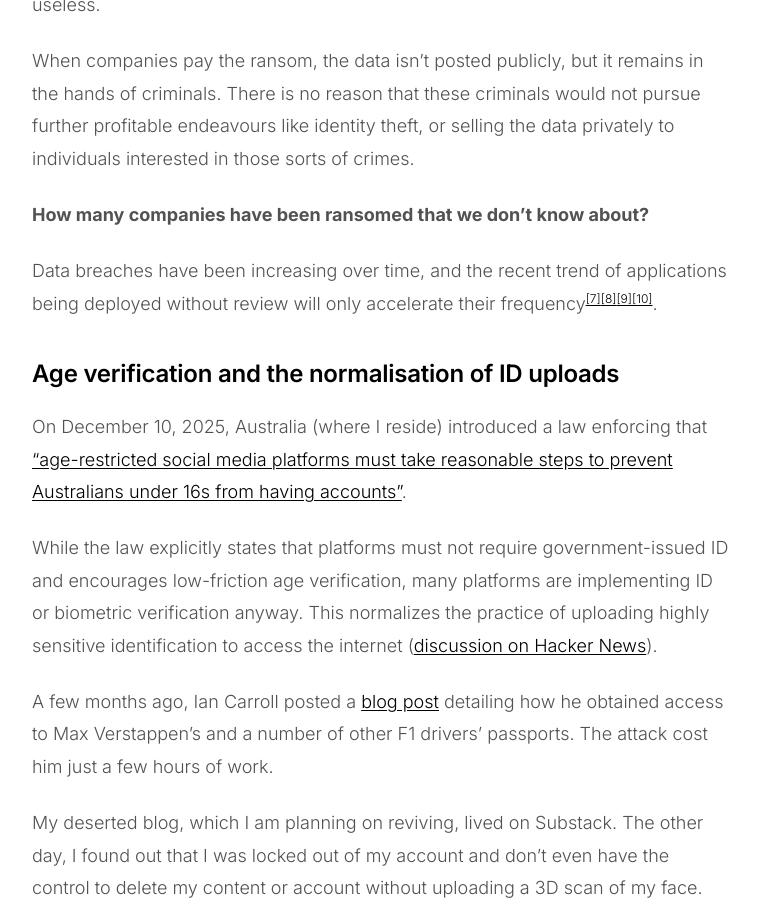
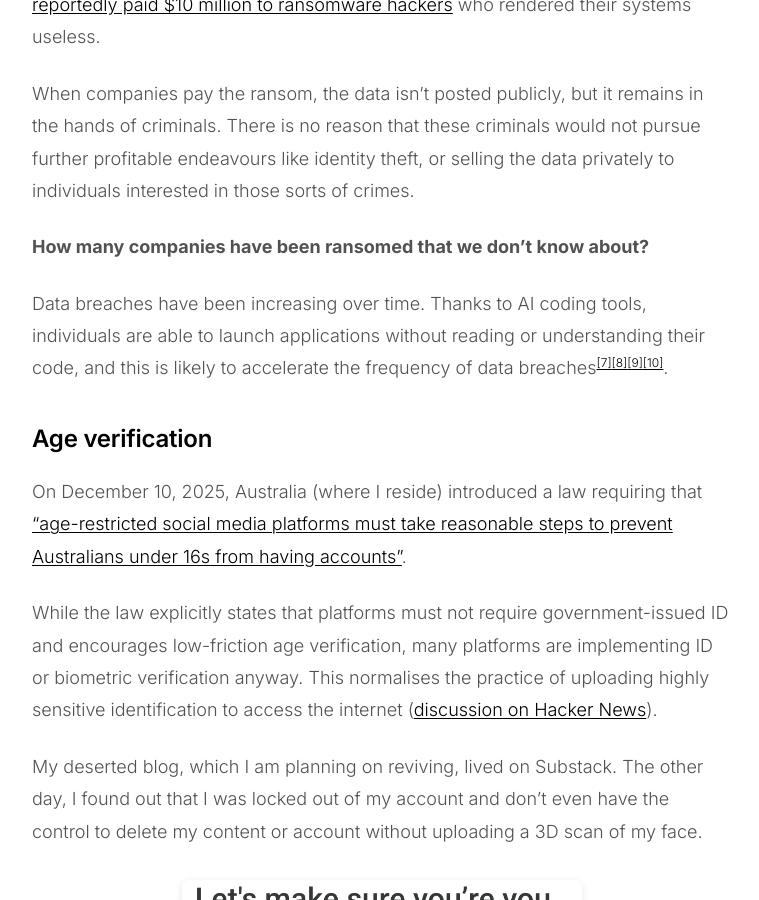
Before and after one commit to s-jac/s-jac.github.io, a Jekyll site: the page built from _wip/privacy.md, in a window 1280 px wide and 900 px high, scrolled down 1144 px. Shown: the whole window, without its empty margins (258-1017 px from the left). Built offline with Jekyll 4.4.1, drawn with Linux system fonts in a browser that asks for light colours; comment, search, counter and statistics services are not loaded; some of the changed text lies outside the part shown.

Commit message:
some minor tweaks and improvements

```diff
--- a/_wip/privacy.md
+++ b/_wip/privacy.md
@@ -14,7 +14,7 @@
 
 In 2025, the app '[Tea][2]' experienced a data breach, exposing tens of thousands of user selfies and government IDs (like driver's licenses), along with over a million private messages containing personal details. This led to severe privacy violations, online shaming on platforms like 4chan, and physical safety fears<sup>[[3]][3]</sup> for users.
 
-Last week, when I learnt that photos of a woman on the toilet, taken by her Roomba vacuum cleaner, ended up on Facebook in 2020, I wasn't surprised.
+A few months ago, Ian Carroll posted a [blog post][13] detailing how he obtained access to Max Verstappen's and a number of other F1 drivers' passports. The attack cost him just a few hours of work.
 
 And in February 2026, the AI social network [MoltBook][4] leaked 1.5 million API keys, right after the creator posted [a tweet][5] bragging:
 
@@ -30,15 +30,13 @@
 
 **How many companies have been ransomed that we don't know about?**
 
-Data breaches have been increasing over time, and the recent trend of applications being deployed without review will only accelerate their frequency<sup>[[7]][7]</sup><sup>[[8]][8]</sup><sup>[[9]][9]</sup><sup>[[10]][10]</sup>.
+Data breaches have been increasing over time. Thanks to AI coding tools, individuals are able to launch applications without reading or understanding their code, and this is likely to accelerate the frequency of data breaches<sup>[[7]][7]</sup><sup>[[8]][8]</sup><sup>[[9]][9]</sup><sup>[[10]][10]</sup>.
 
-## Age verification and the normalisation of ID uploads
+## Age verification
 
-On December 10, 2025, Australia (where I reside) introduced a law enforcing that ["age-restricted social media platforms must take reasonable steps to prevent Australians under 16s from having accounts"][11].
+On December 10, 2025, Australia (where I reside) introduced a law requiring that ["age-restricted social media platforms must take reasonable steps to prevent Australians under 16s from having accounts"][11].
 
-While the law explicitly states that platforms must not require government-issued ID and encourages low-friction age verification, many platforms are implementing ID or biometric verification anyway. This normalizes the practice of uploading highly sensitive identification to access the internet ([discussion on Hacker News][12]).
-
-A few months ago, Ian Carroll posted a [blog post][13] detailing how he obtained access to Max Verstappen's and a number of other F1 drivers' passports. The attack cost him just a few hours of work.
+While the law explicitly states that platforms must not require government-issued ID and encourages low-friction age verification, many platforms are implementing ID or biometric verification anyway. This normalises the practice of uploading highly sensitive identification to access the internet ([discussion on Hacker News][12]).
 
 My deserted blog, which I am planning on reviving, lived on Substack. The other day, I found out that I was locked out of my account and don't even have the control to delete my content or account without uploading a 3D scan of my face.
 
@@ -57,7 +55,7 @@
 
 I have had to email privacy@substackinc.com with my request and rely on my right to data deletion, covered under Australian law.
 
-Some other changes I've made include setting up a new email address under a fake name, and making a habit of handing it out, including the fake name alongside it, to any form that doesn't strictly require my real details.
+Some other changes I've made include setting up a new email address under a fake name, and making a habit of handing it out, to any form that doesn't strictly require my real details.
 
 Finally, I've set up a personal blog at [s-jac.github.io/blog][20], and you are on it right now.
 
```
